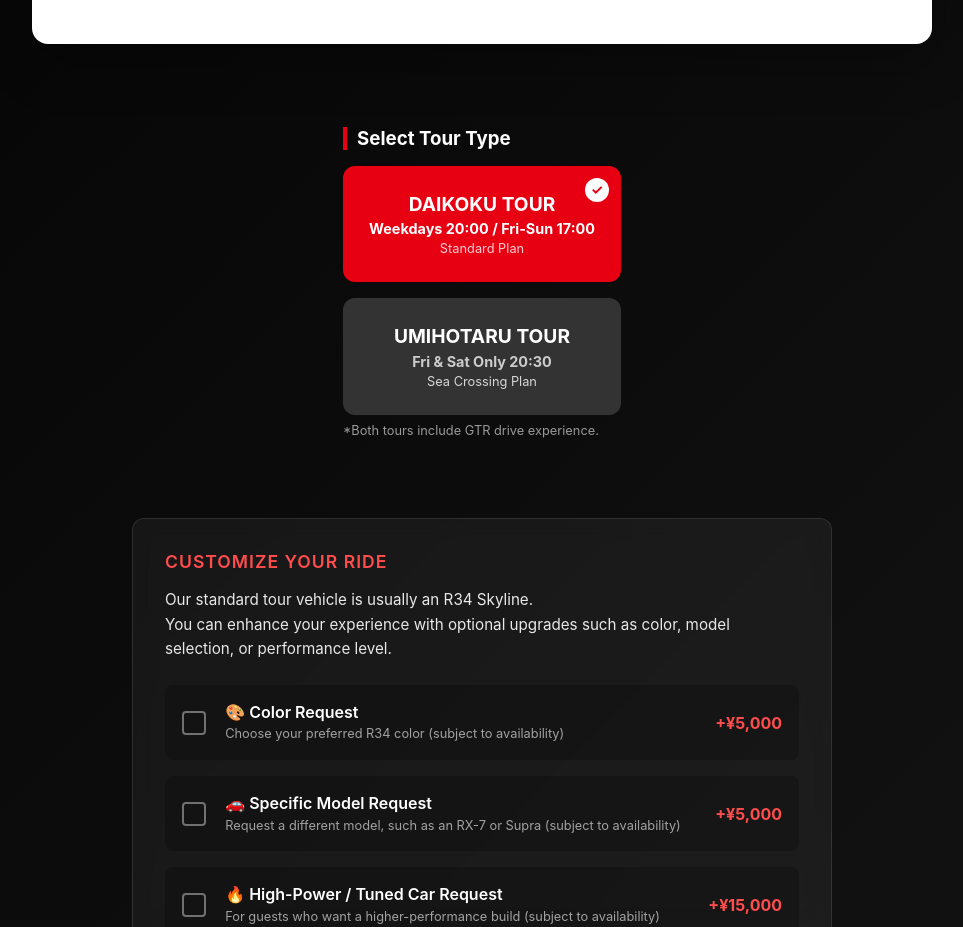
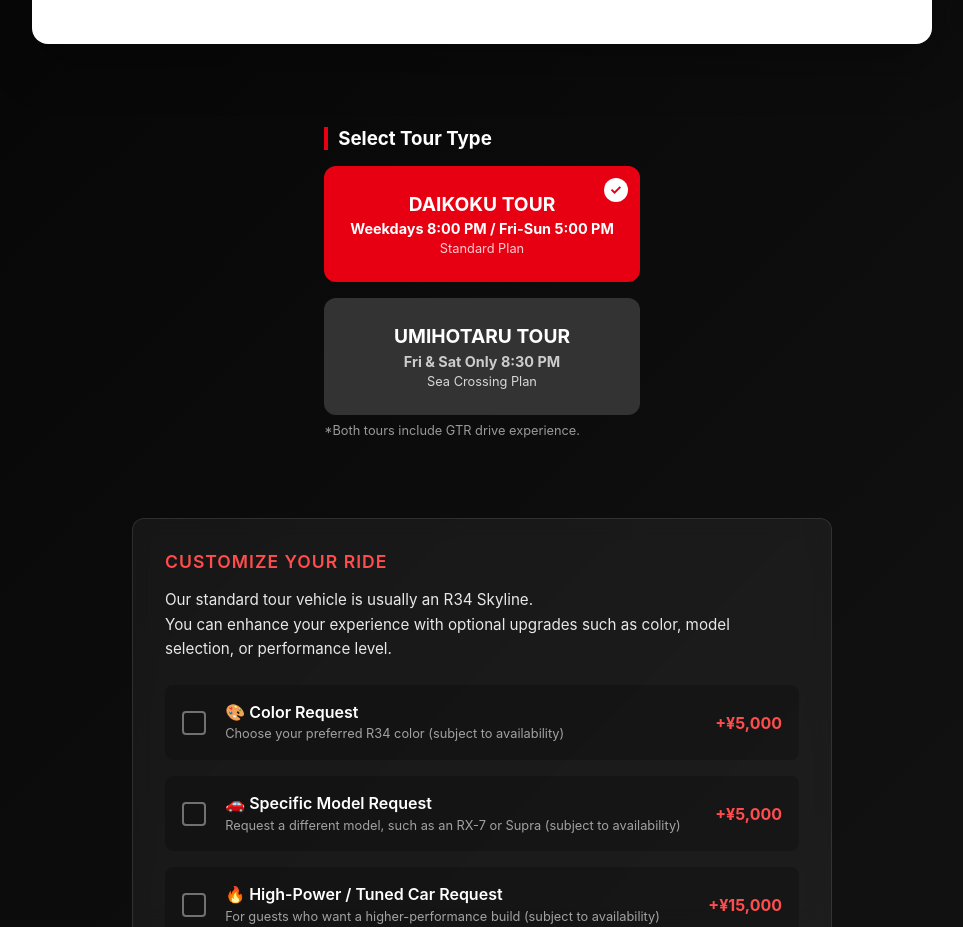
Before and after one commit to kazuosomeya-wq/daikoku, a React (Vite) app: page / in a window 1280 px wide. Shown: the part 1007-1934 px from the top of the page, without its empty margins (158-1121 px from the left). Built offline with nearby package versions, Linux system fonts and the light colour scheme; no server answers; the database is empty.

Commit message:
Tour Selector: PM format and increased max-width

```diff
--- a/src/components/TourTypeSelector.jsx
+++ b/src/components/TourTypeSelector.jsx
@@ -3,8 +3,8 @@
 const TourTypeSelector = ({ selectedTour, onSelect, selectedDate }) => {
 
     // Helper to determine times
-    let daikokuTime = "Start 20:00 (8 PM)";
-    let umihotaruTime = "Start 20:30 (8:30 PM)";
+    let daikokuTime = "Start 8:00 PM";
+    let umihotaruTime = "Start 8:30 PM";
     let isUmihotaruAvailable = true;
 
     if (selectedDate) {
@@ -14,9 +14,9 @@
 
         // Daikoku: Fri-Sun 17:00, Weekday 20:00
         if (isFriSatSun) {
-            daikokuTime = "Start 17:00 (5 PM)";
+            daikokuTime = "Start 5:00 PM";
         } else {
-            daikokuTime = "Start 20:00 (8 PM)";
+            daikokuTime = "Start 8:00 PM";
         }
 
         // Umihotaru: Fri-Sat Only
@@ -25,12 +25,12 @@
         }
     } else {
         // Default text when no date selected
-        daikokuTime = "Weekdays 20:00 / Fri-Sun 17:00";
-        umihotaruTime = "Fri & Sat Only 20:30";
+        daikokuTime = "Weekdays 8:00 PM / Fri-Sun 5:00 PM";
+        umihotaruTime = "Fri & Sat Only 8:30 PM";
     }
 
     return (
-        <div style={{ padding: '0', marginBottom: '2rem' }}>
+        <div style={{ padding: '0', marginBottom: '2rem', width: '100%', maxWidth: '600px', margin: '0 auto 2rem auto' }}>
             <h3 style={{
                 borderLeft: '4px solid #E60012',
                 paddingLeft: '10px',
```
